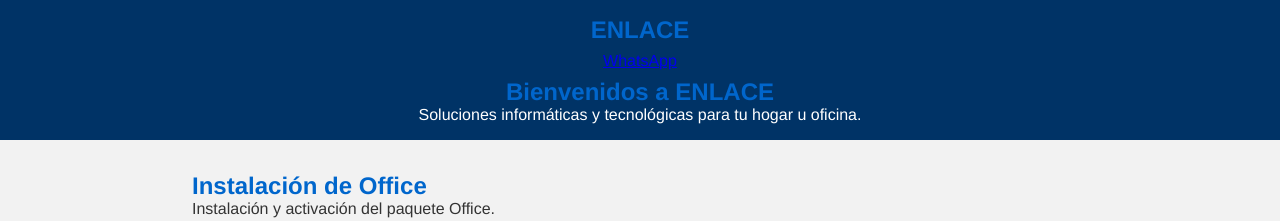
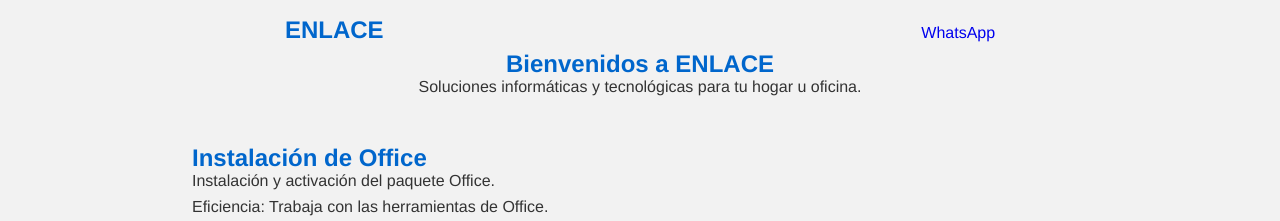
Before and after one commit to eluxking/enlace, a plain HTML site: page public/index.html in a window 1280 px wide. Shown: the top 221 px of the page. Drawn offline with Linux system fonts and the light colour scheme.

Commit message:
MAquetado COmpleto favicon

```diff
--- a/public/css/colors.css
+++ b/public/css/colors.css
@@ -1,11 +1,6 @@
 body {
     background-color: #f2f2f2;
     color: #333;
-}
-
-header {
-    background-color: #003366;
-    color: white;
 }
 
 h1, h2 {
--- /dev/null
+++ b/public/css/header.css
@@ -0,0 +1,8 @@
+
+nav{
+    display: flex;
+    justify-content: space-around;
+}
+a{
+    text-decoration: none;
+}
--- a/public/css/style.css
+++ b/public/css/style.css
@@ -2,6 +2,8 @@
 @import url('layout.css');
 @import url('colors.css');
 @import url('animations.css');
+@import url('header.css');
+
 
 *{
     margin: 0;
--- a/public/index.html
+++ b/public/index.html
@@ -3,6 +3,7 @@
 <head>
     <meta charset="UTF-8">
     <meta name="viewport" content="width=device-width, initial-scale=1.0">
+    <link rel="shortcut icon" href="img/favicon.png" type="image/x-icon">
     <title>Enlace - Soluciones Informáticas</title>
     <link rel="stylesheet" href="css/style.css">
 </head>
```
Also changed, not shown: public/img/favicon.png (added).
